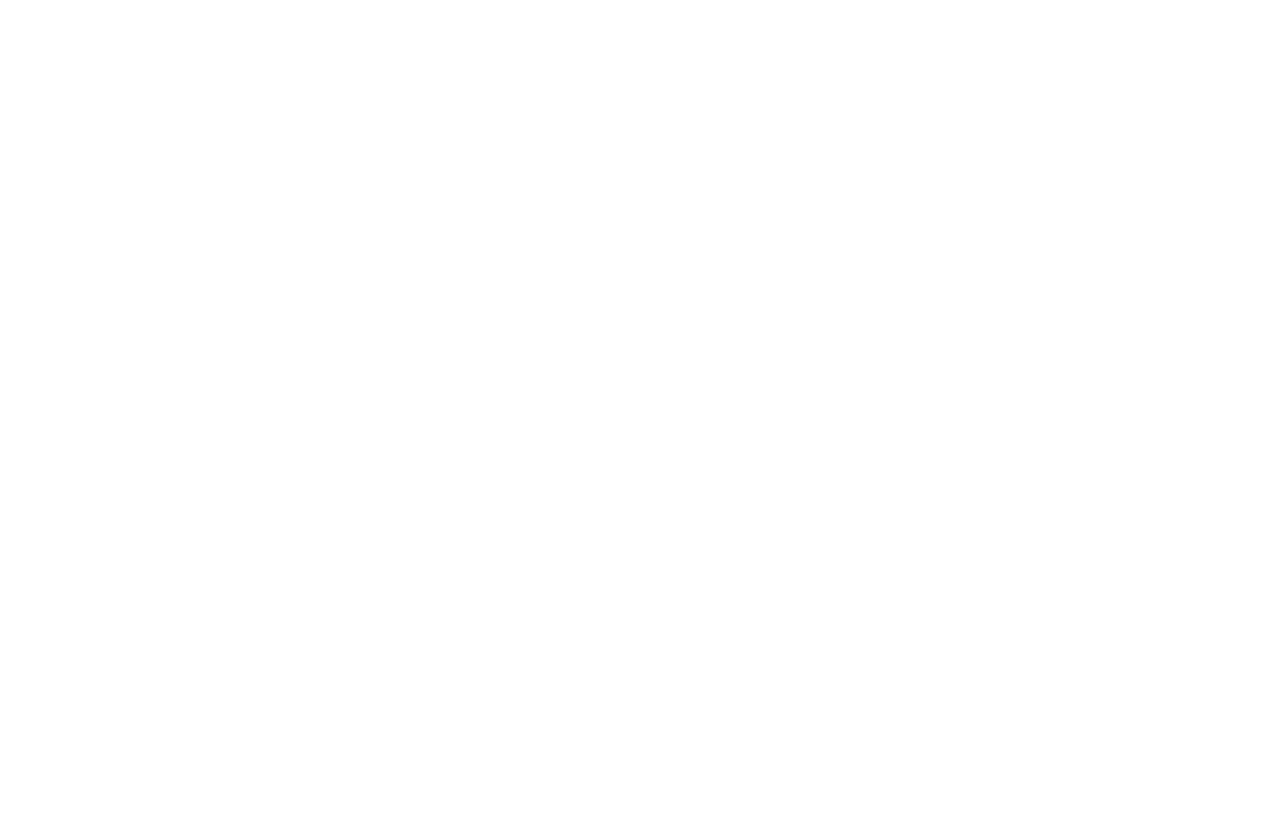
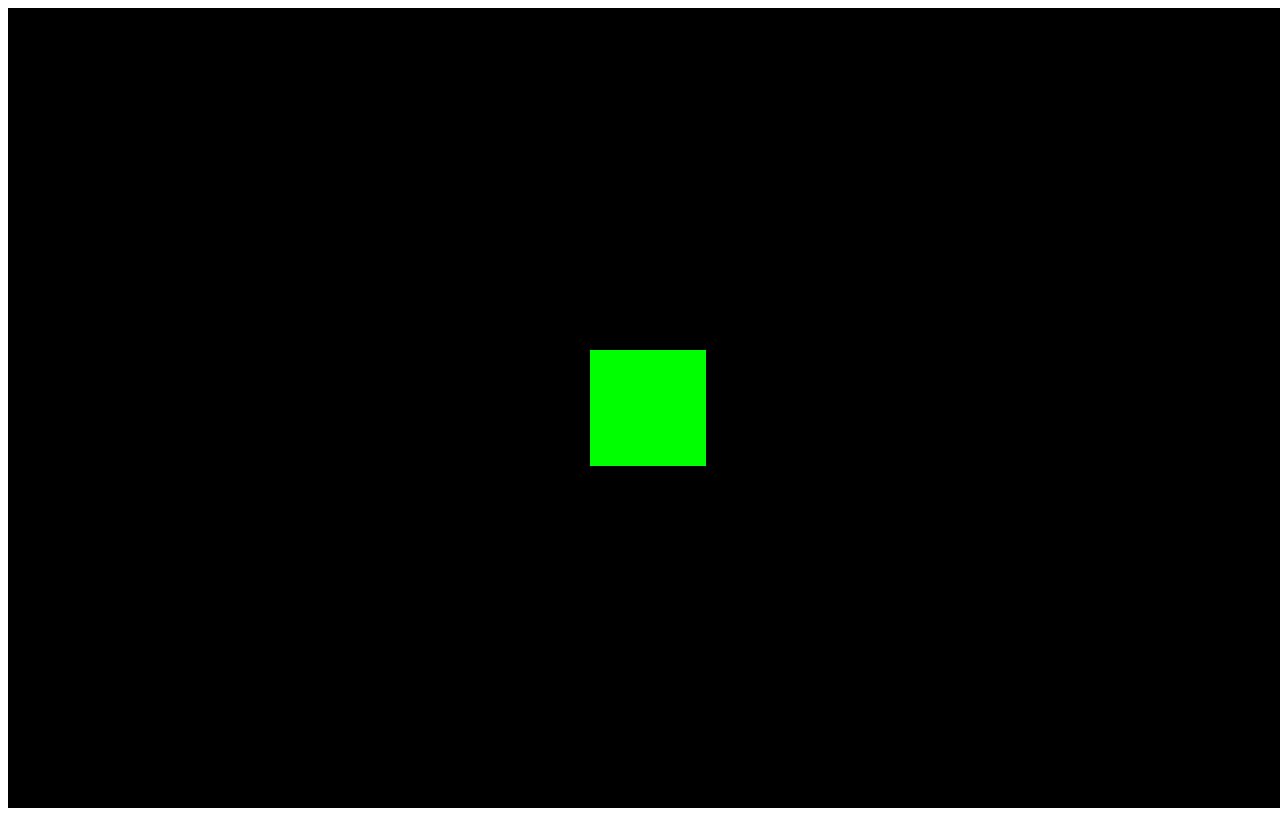
Before and after one commit to destrex271/ThreeJS_Tutorial, a plain HTML site: page index.html in a window 1280 px wide. Drawn offline with nearby package versions, Linux system fonts and the light colour scheme.

Commit message:
Simple change

```diff
--- a/index.html
+++ b/index.html
@@ -21,6 +21,14 @@
         scene.add(cube)
 
         camera.position.z = 5
+
+        function animate(){
+            requestAnimationFrame(animate)
+            renderer.render(scene, camera)
+        }
+
+        animate()
+
     </script>
 </body>
 </html>
```
